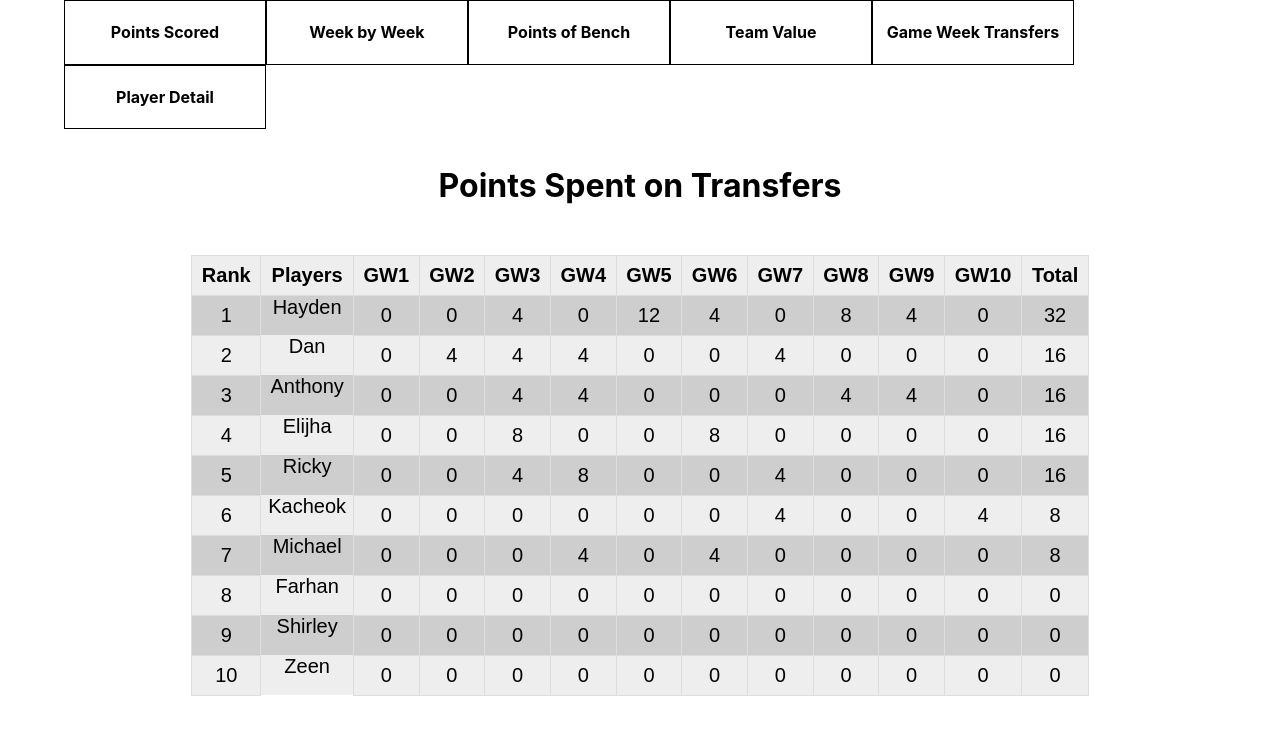
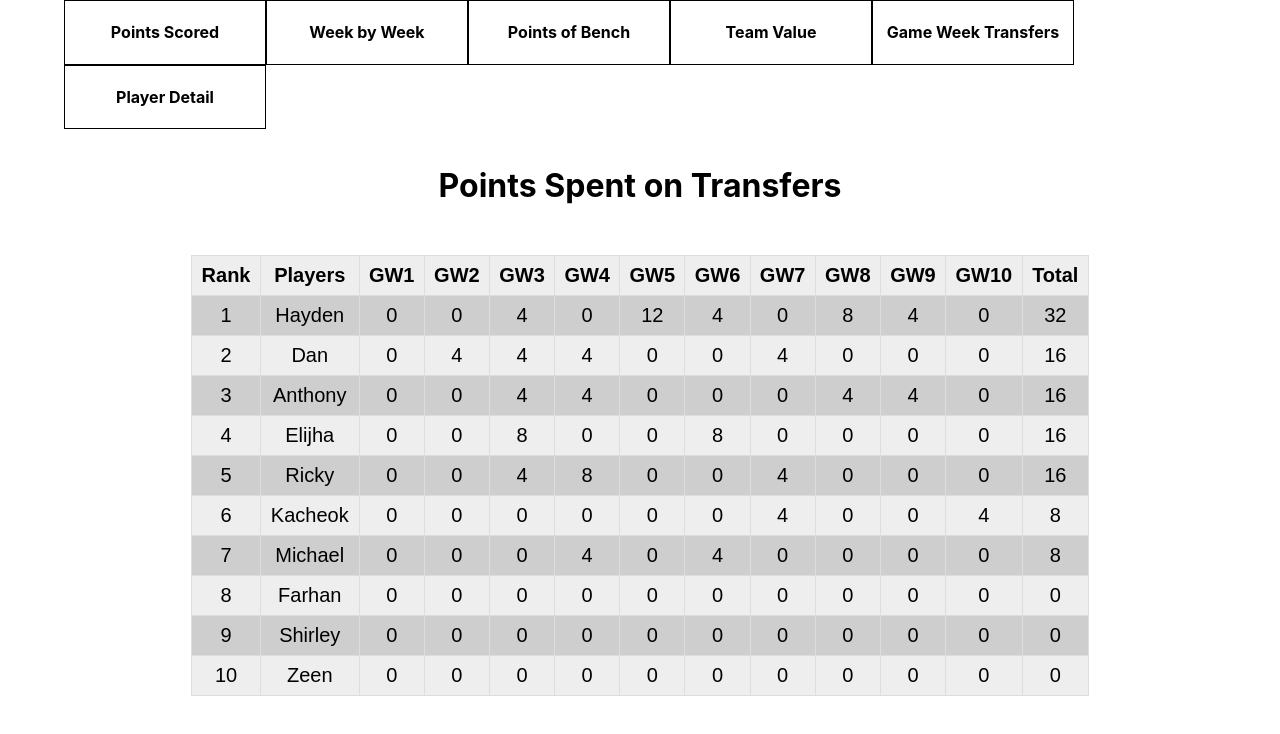
Before and after one commit to KachiiC/fpl_app, a React (Create React App) app in the folder frontend/: page / in a window 1280 px wide. Both pictures are taken after a click on the element "Game Week Transfers". Shown: the top 734 px of the page. Built offline with nearby package versions, Linux system fonts and the light colour scheme.

Commit message:
fixed issue with table and added icon

```diff
--- a/frontend/public/index.html
+++ b/frontend/public/index.html
@@ -2,12 +2,10 @@
 <html lang="en">
   <head>
     <meta charset="utf-8" />
-    <link rel="icon" href="%PUBLIC_URL%/favicon.ico" />
+    <link rel="icon" href="%PUBLIC_URL%/fpl_icon.png" />
     <meta name="viewport" content="width=device-width, initial-scale=1" />
     <meta name="theme-color" content="#000000" />
-
-    <link rel="apple-touch-icon" href="%PUBLIC_URL%/logo192.png" />
-
+    <link rel="apple-touch-icon" href="%PUBLIC_URL%/fpl_icon.png" />
     <link rel="manifest" href="%PUBLIC_URL%/manifest.json" />
 
     <title>FPL App</title>
--- a/frontend/src/Tables/GameWeekTransfers.js
+++ b/frontend/src/Tables/GameWeekTransfers.js
@@ -23,7 +23,7 @@
         return (
             <tr>
                 <td>{PlayerListData.indexOf(player) + 1}</td>
-                <>{player.player_name}</>
+                <td>{player.player_name}</td>
                 {playersWeek}
                 <td>{totalLost}</td>
             </tr>
```
Also changed, not shown: frontend/public/fpl_icon.png (added).
